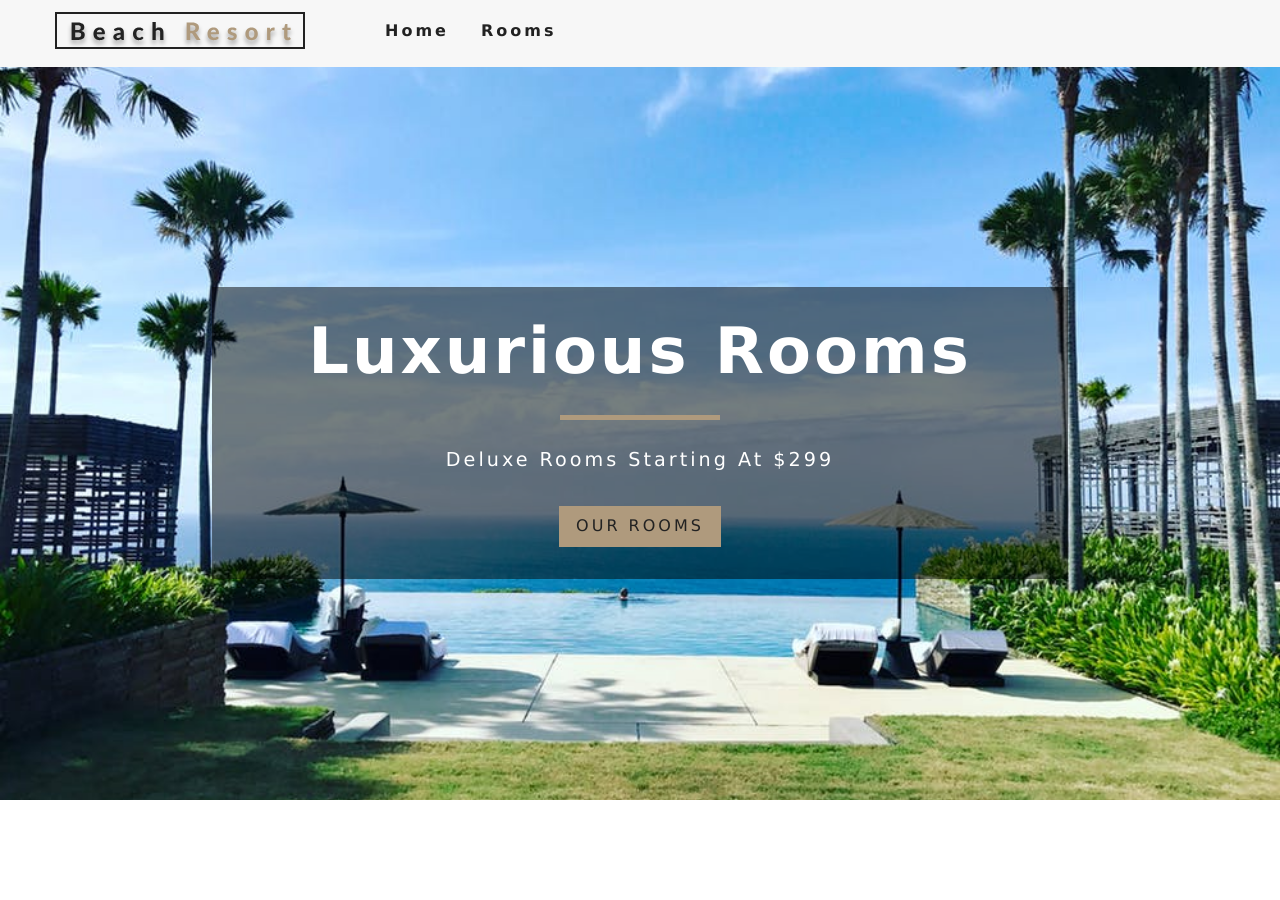
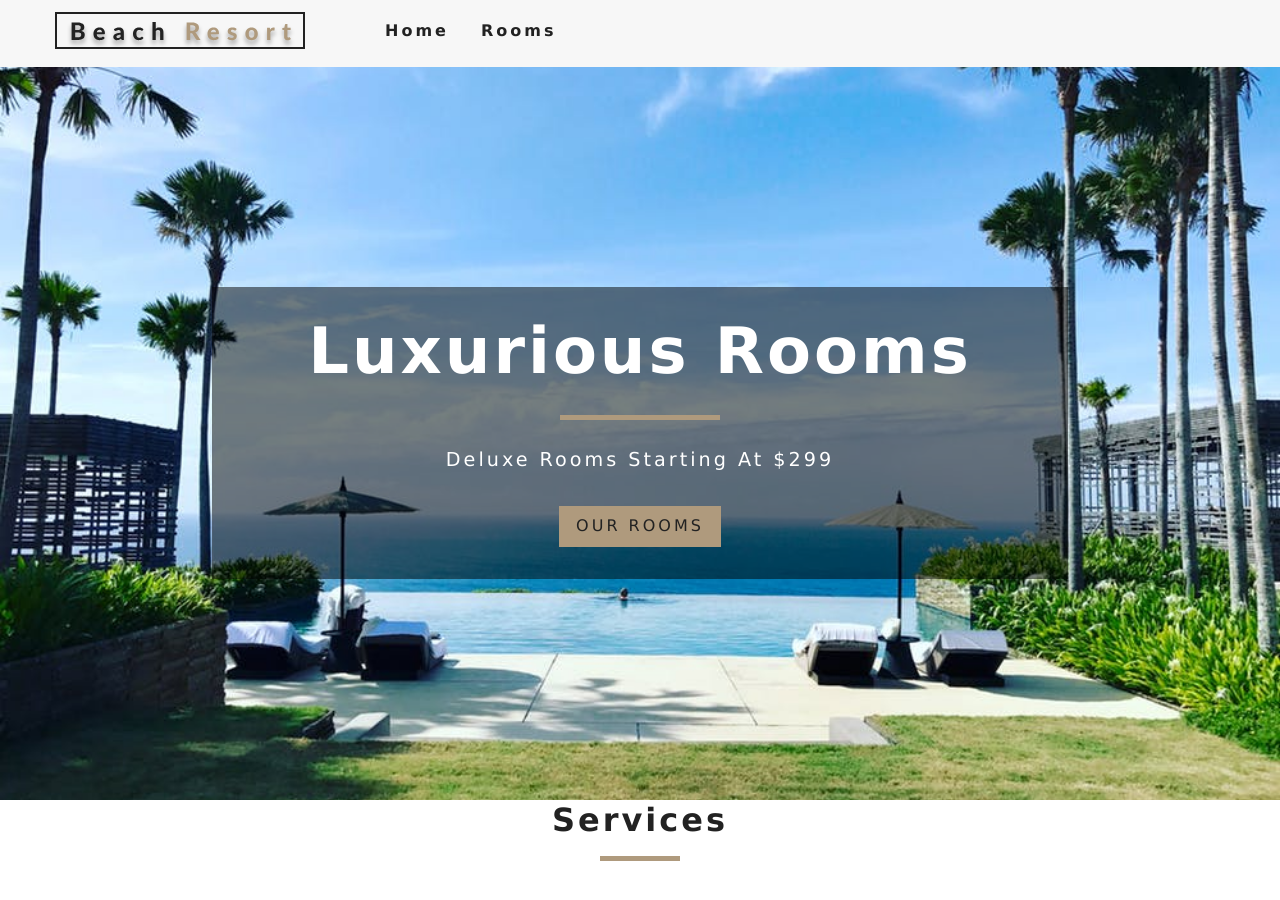
Before and after one commit to aburk3/resort, a React (Create React App) app: page / in a window 1280 px wide. Shown: the top 900 px of the page. Before the commit the page ends 800 px from the top, so only its background shows below. Built offline with nearby package versions, Linux system fonts and the light colour scheme.

Commit message:
Made Services and Title component and rendered in Home component

```diff
--- /dev/null
+++ b/src/components/Services.js
@@ -0,0 +1,12 @@
+import React, { Component } from "react";
+import Title from "./Title";
+
+export default class Services extends Component {
+  render() {
+    return (
+      <div>
+        <Title title="services" />
+      </div>
+    );
+  }
+}
--- /dev/null
+++ b/src/components/Title.js
@@ -0,0 +1,10 @@
+import React from "react";
+
+export default function Title({ title }) {
+  return (
+    <div className="section-title">
+      <h4>{title}</h4>
+      <div />
+    </div>
+  );
+}
--- a/src/pages/Home.js
+++ b/src/pages/Home.js
@@ -2,15 +2,22 @@ import React from "react";
 import Hero from "../components/Hero";
 import Banner from "../components/Banner";
 import { Link } from "react-router-dom";
+import Services from "../components/Services";
 
 export default function Home() {
   return (
+    <>
       <Hero>
-      <Banner title="luxurious rooms" subtitle="deluxe rooms starting at $299">
+        <Banner
+          title="luxurious rooms"
+          subtitle="deluxe rooms starting at $299"
+        >
           <Link to="/rooms" className="btn-primary">
             our rooms
           </Link>
         </Banner>
       </Hero>
+      <Services />
+    </>
   );
 }
```
Lines whose indentation alone changed are shown as unchanged.
